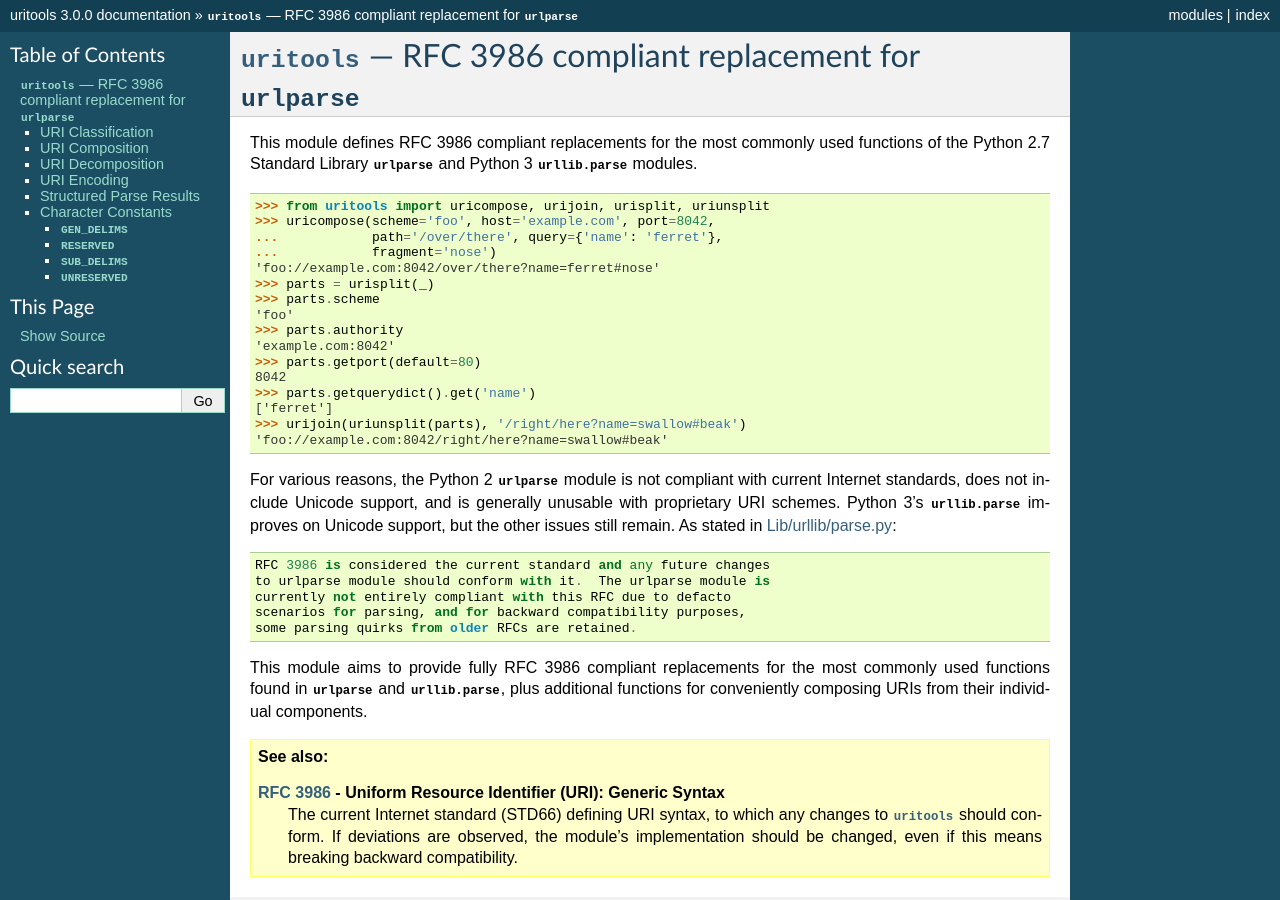
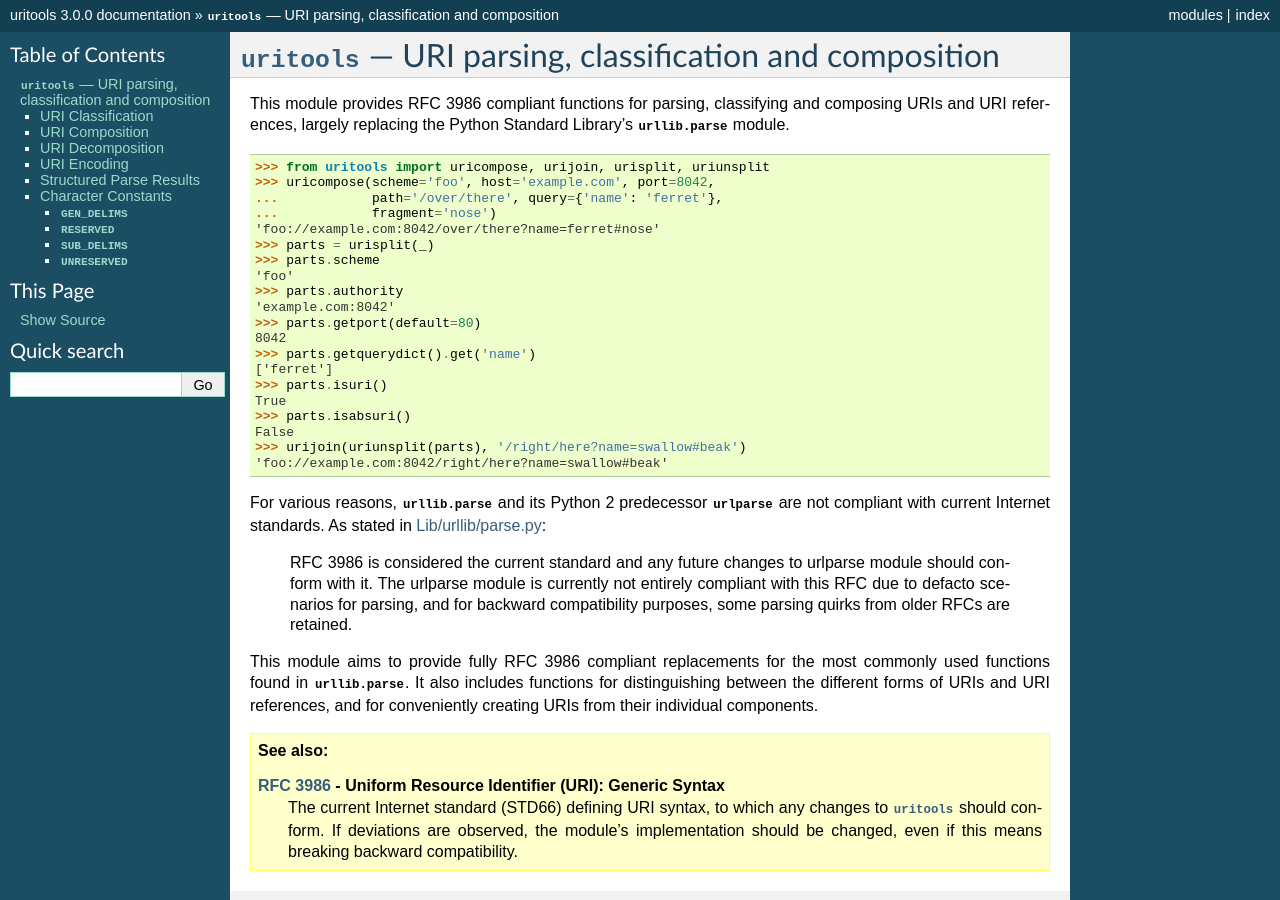
Before and after one commit to tkem/uritools, a Sphinx documentation site: the page built from docs/index.rst, in a window 1280 px wide and 900 px high. Built offline with Sphinx 7.4.7, drawn with Linux system fonts in a browser that asks for light colours; some of the changed text lies outside the part shown.

```diff
--- a/docs/conf.py
+++ b/docs/conf.py
@@ -1,13 +1,16 @@
-def get_version(filename):
-    from re import findall
-    with open(filename) as f:
-        metadata = dict(findall(r"__([a-z]+)__ = '([^']+)'", f.read()))
-    return metadata['version']
+def get_version():
+    import configparser
+    import pathlib
+
+    cp = configparser.ConfigParser()
+    # Python 3.5 ConfigParser does not accept Path as filename
+    cp.read(str(pathlib.Path(__file__).parent.parent / "setup.cfg"))
+    return cp["metadata"]["version"]
 
 
 project = 'uritools'
-copyright = '2014-2018 Thomas Kemmer'
-version = get_version(b'../uritools/__init__.py')
+copyright = '2014-2019 Thomas Kemmer'
+version = get_version()
 release = version
 
 extensions = [
--- a/docs/index.rst
+++ b/docs/index.rst
@@ -1,13 +1,14 @@
-:mod:`uritools` --- RFC 3986 compliant replacement for :mod:`urlparse`
-=======================================================================
+***************************************************************
+:mod:`uritools` --- URI parsing, classification and composition
+***************************************************************
 
 .. module:: uritools
 
-This module defines RFC 3986 compliant replacements for the most
-commonly used functions of the Python 2.7 Standard Library
-:mod:`urlparse` and Python 3 :mod:`urllib.parse` modules.
+This module provides RFC 3986 compliant functions for parsing,
+classifying and composing URIs and URI references, largely replacing
+the Python Standard Library's :mod:`urllib.parse` module.
 
-.. code-block:: pycon
+.. doctest::
 
     >>> from uritools import uricompose, urijoin, urisplit, uriunsplit
     >>> uricompose(scheme='foo', host='example.com', port=8042,
@@ -23,15 +24,17 @@ commonly used functions of the Python 2.7 Standard Library
     8042
     >>> parts.getquerydict().get('name')
     ['ferret']
+    >>> parts.isuri()
+    True
+    >>> parts.isabsuri()
+    False
     >>> urijoin(uriunsplit(parts), '/right/here?name=swallow#beak')
     'foo://example.com:8042/right/here?name=swallow#beak'
 
-For various reasons, the Python 2 :mod:`urlparse` module is not
-compliant with current Internet standards, does not include Unicode
-support, and is generally unusable with proprietary URI schemes.
-Python 3's :mod:`urllib.parse` improves on Unicode support, but the
-other issues still remain.  As stated in `Lib/urllib/parse.py
-<https://hg.python.org/cpython/file/3.5/Lib/urllib/parse.py>`_::
+For various reasons, :mod:`urllib.parse` and its Python 2 predecessor
+:mod:`urlparse` are not compliant with current Internet standards.  As
+stated in `Lib/urllib/parse.py
+<https://github.com/python/cpython/blob/3.8/Lib/urllib/parse.py>`_:
 
     RFC 3986 is considered the current standard and any future changes
     to urlparse module should conform with it.  The urlparse module is
@@ -40,9 +43,10 @@ other issues still remain.  As stated in `Lib/urllib/parse.py
     some parsing quirks from older RFCs are retained.
 
 This module aims to provide fully RFC 3986 compliant replacements for
-the most commonly used functions found in :mod:`urlparse` and
-:mod:`urllib.parse`, plus additional functions for conveniently
-composing URIs from their individual components.
+the most commonly used functions found in :mod:`urllib.parse`.  It
+also includes functions for distinguishing between the different forms
+of URIs and URI references, and for conveniently creating URIs from
+their individual components.
 
 .. seealso::
 
@@ -54,7 +58,7 @@ composing URIs from their individual components.
 
 
 URI Classification
-------------------------------------------------------------------------
+==================
 
 According to RFC 3986, a URI reference is either a URI or a *relative
 reference*.  If the URI reference's prefix does not match the syntax
@@ -92,7 +96,7 @@ any fragment component prior to its use as a base URI.
 
 
 URI Composition
-------------------------------------------------------------------------
+===============
 
 .. autofunction:: uricompose
 
@@ -120,7 +124,7 @@ URI Composition
 
 
 URI Decomposition
-------------------------------------------------------------------------
+=================
 
 .. autofunction:: uridefrag
 
@@ -174,7 +178,7 @@ URI Decomposition
 
 
 URI Encoding
-------------------------------------------------------------------------
+============
 
 .. autofunction:: uridecode
 
@@ -193,7 +197,7 @@ URI Encoding
 
 
 Structured Parse Results
-------------------------------------------------------------------------
+========================
 
 The result objects from the :func:`uridefrag` and :func:`urisplit`
 functions are instances of subclasses of
@@ -209,7 +213,7 @@ convenience methods.
 
 
 Character Constants
-------------------------------------------------------------------------
+===================
 
 .. data:: GEN_DELIMS
 
```
Also changed, not shown: CHANGELOG.rst (renamed from CHANGES.rst, +31 -25 lines), README.rst (+47 -37 lines), setup.cfg (+34 -10 lines), setup.py (+2 -53 lines), .travis.yml, 3 other files.
